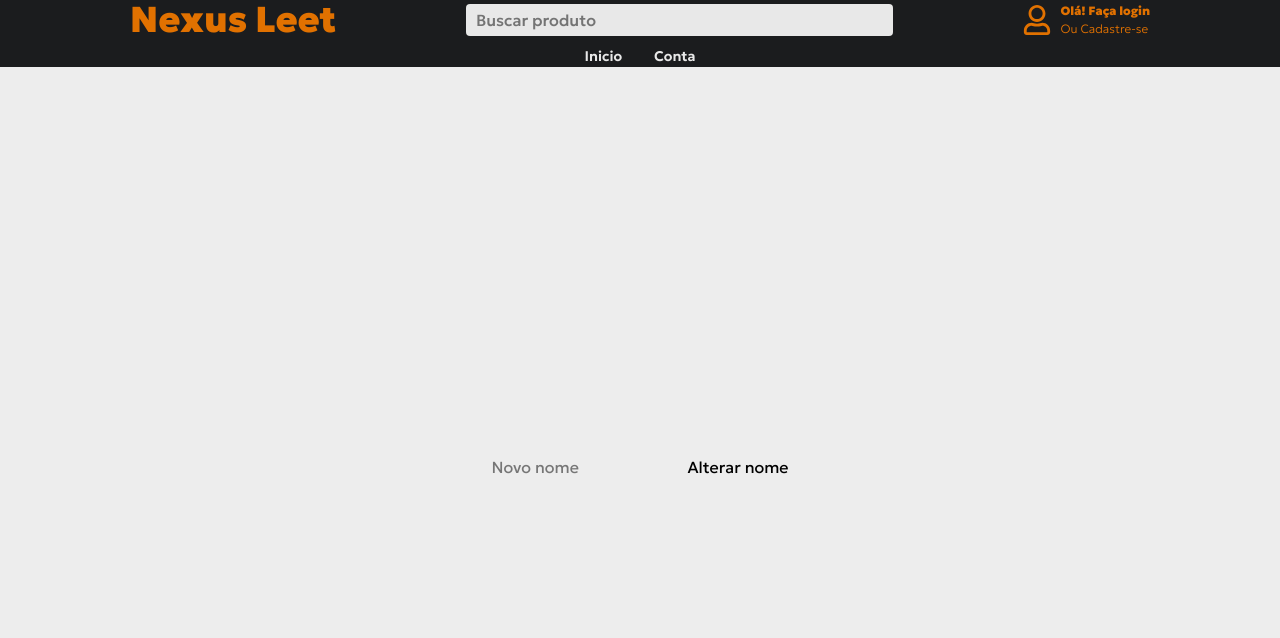
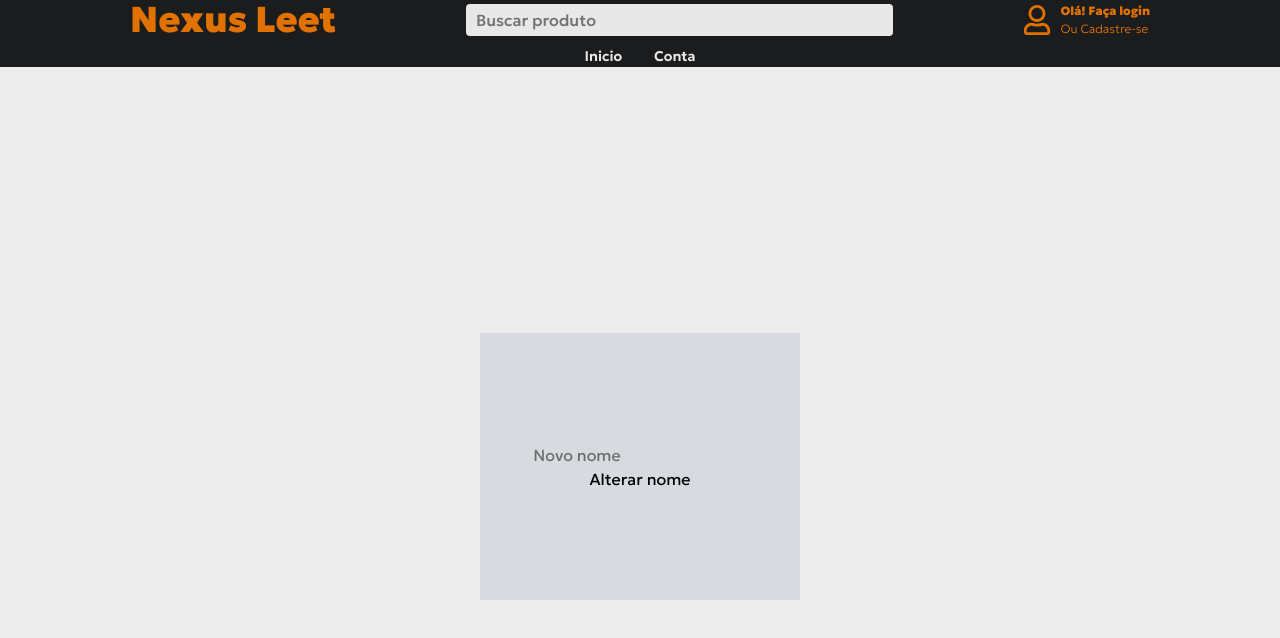
Before and after one commit to gustavocarvalho-ra/NextJs-NexusLeet, a Next.js app: page /my-account/user/confg/change_name in a window 1280 px wide. Shown: the top 638 px of the page. Built offline with nearby package versions, Linux system fonts and the light colour scheme; no server answers.

Commit message:
style: changed classname

```diff
--- a/src/app/components/login/useConfig/ChangeName.tsx
+++ b/src/app/components/login/useConfig/ChangeName.tsx
@@ -31,12 +31,13 @@ export default function UpdateName() {
   };
 
   return (
-    <Form action={handleSubmit}>
+    <Form className="w-1/4 h-1/3 bg-slate-500/15 flex flex-col items-center justify-center" action={handleSubmit}>
       <input
         type="text"
         value={newName}
         onChange={(e: React.ChangeEvent<HTMLInputElement>) => setNewName(e.target.value)}
         placeholder="Novo nome"
+        className="w-4/6"
       />
       <button type="submit">
         Alterar nome
```
